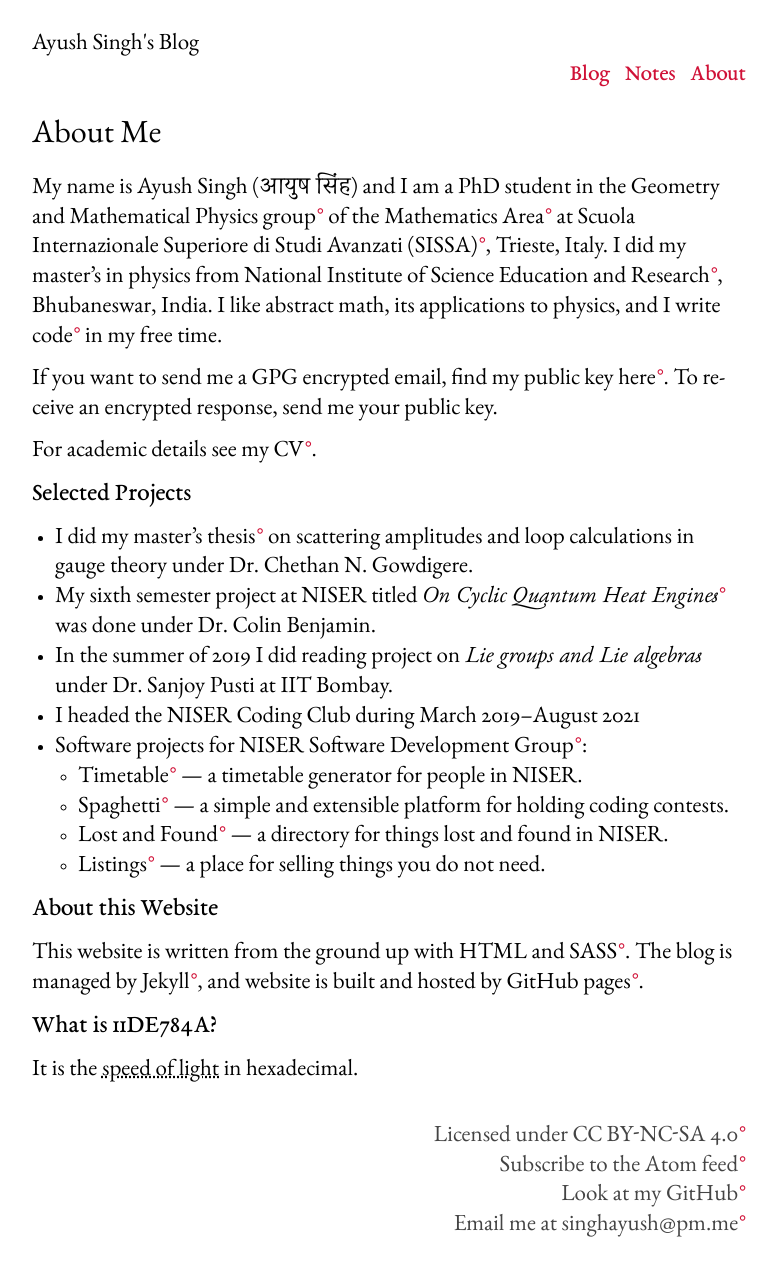
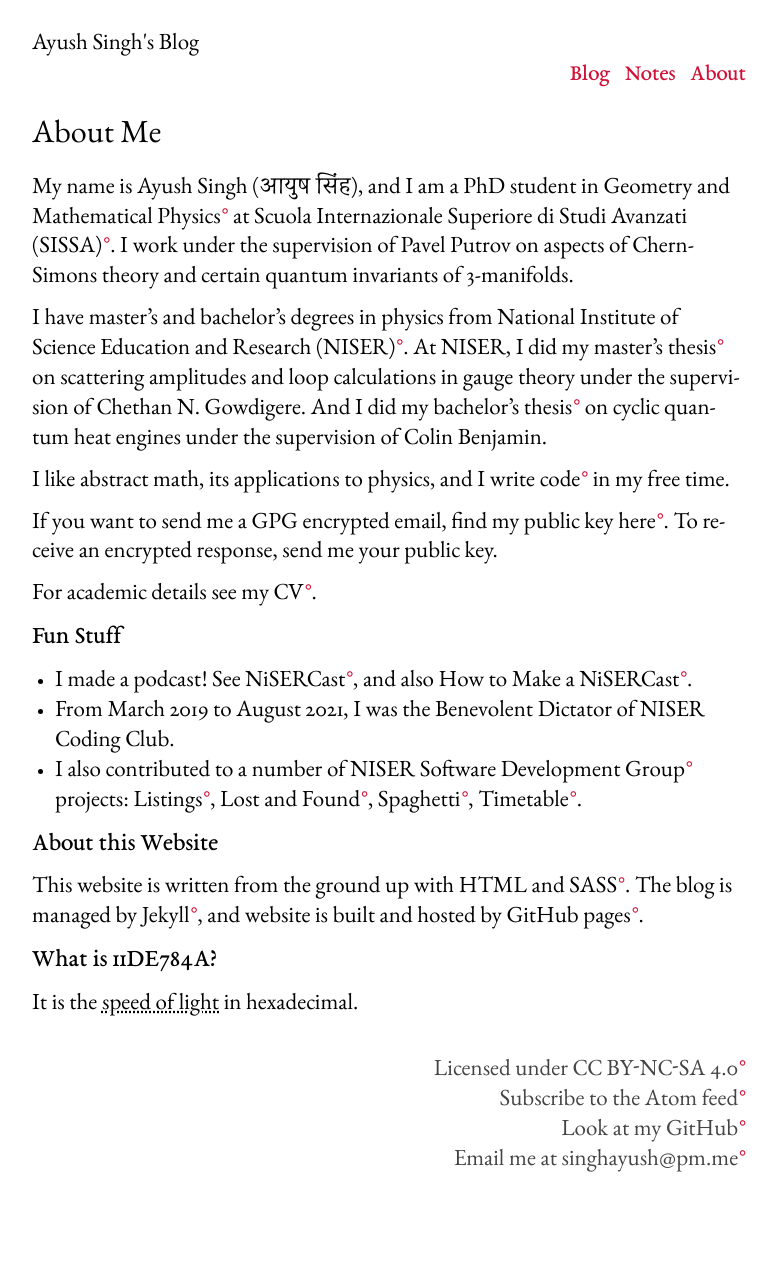
Before and after one commit to LeonardoGoller/LeonardoGoller.github.io, a Jekyll site: the page built from about.markdown, in a window 1280 px wide. Shown: the whole page, without its empty margins (251-1028 px from the left). Built offline with Jekyll 4.4.1, drawn with Linux system fonts in a browser that asks for light colours; after the commit the page ends 1200 px from its top, so only the background shows below that.

Commit message:
about update

```diff
--- a/about.markdown
+++ b/about.markdown
@@ -5,12 +5,20 @@ layout: default
 
 # About Me
 
-My name is Ayush Singh (<span class="hindi">आयुष सिंह</span>) and I am a PhD student in the
-[Geometry and Mathematical Physics group](https://www.math.sissa.it/content/geometry-and-mathematical-physics-0)
-of the [Mathematics Area](https://www.math.sissa.it/) at
-[Scuola Internazionale Superiore di Studi Avanzati (SISSA)](https://www.sissa.it/), Trieste, Italy.
-I did my master's in physics from [National Institute of Science Education and
-Research](https://www.niser.ac.in/), Bhubaneswar, India.  I like abstract math,
+My name is Ayush Singh (<span class="hindi">आयुष सिंह</span>), and I am a PhD student in
+[Geometry and Mathematical Physics](https://www.math.sissa.it/content/geometry-and-mathematical-physics-0)
+at [Scuola Internazionale Superiore di Studi Avanzati
+(SISSA)](https://www.sissa.it/). I work under the supervision of Pavel Putrov
+on aspects of Chern-Simons theory and certain quantum invariants of 3-manifolds.
+
+I have master's and bachelor's degrees in physics from [National Institute of Science Education and
+Research (NISER)](https://www.niser.ac.in/). At NISER, I did my [master's
+thesis](/assets/files/thesis_ayush_singh.pdf) on scattering amplitudes and loop
+calculations in gauge theory under the supervision of Chethan N. Gowdigere.
+And I did my [bachelor's thesis](/assets/files/on_cyclic_quantum_heat_engines.pdf) on
+cyclic quantum heat engines under the supervision of Colin Benjamin.
+
+I like abstract math,
 its applications to physics, and I write [code](https://github.com/{{
 site.github_username }}/) in my free time.
 
@@ -21,26 +29,17 @@ your public key.
 For academic details see [my CV](/assets/files/cv_ayush_singh.pdf).
 
 
-## Selected Projects
+## Fun Stuff
 
-* I did my [master's thesis](/assets/files/thesis_ayush_singh.pdf)
-  on scattering amplitudes and loop calculations in gauge theory under Dr.
-  Chethan N. Gowdigere.
-* My sixth semester project at NISER titled [_On Cyclic Quantum Heat
-  Engines_](/assets/files/on_cyclic_quantum_heat_engines.pdf)
-  was done under Dr. Colin Benjamin.
-* In the summer of 2019 I did reading project on _Lie groups and Lie algebras_
-  under Dr. Sanjoy Pusti at IIT Bombay.
-* I headed the NISER Coding Club during March 2019--August 2021
-* Software projects for [NISER Software Development Group](https://sdgniser.github.io):
-  * [Timetable](https://github.com/sdgniser/timetable) --- a timetable generator
-  for people in NISER.
-  * [Spaghetti](https://github.com/sdgniser/spaghetti) --- a simple and
-  extensible platform for holding coding contests.
-  * [Lost and Found](https://github.com/sdgniser/lnf) --- a directory for things
-  lost and found in NISER.
-  * [Listings](https://github.com/sdgniser/listings) --- a place for selling
-  things you do not need.
+* I made a podcast! See [NiSERCast](https://nisercast.gitlab.io), and also [How
+  to Make a NiSERCast]().
+* From March 2019 to August 2021, I was the Benevolent Dictator of NISER
+  Coding Club.
+* I also contributed to a number of [NISER Software Development Group](https://sdgniser.github.io) projects:
+[Listings](https://github.com/sdgniser/listings),
+[Lost and Found](https://github.com/sdgniser/lnf),
+[Spaghetti](https://github.com/sdgniser/spaghetti),
+[Timetable](https://github.com/sdgniser/timetable).
 
 ## About this Website
 
```
